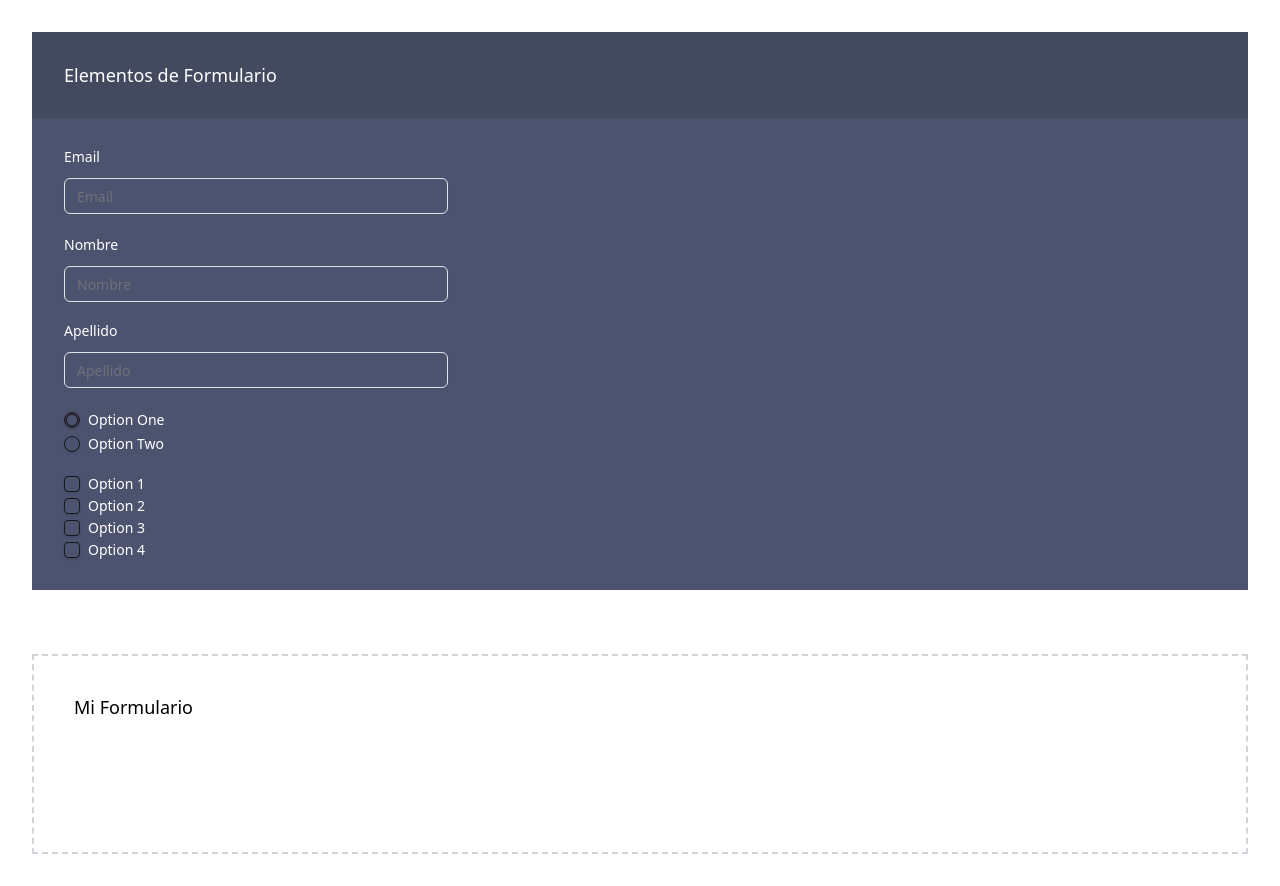
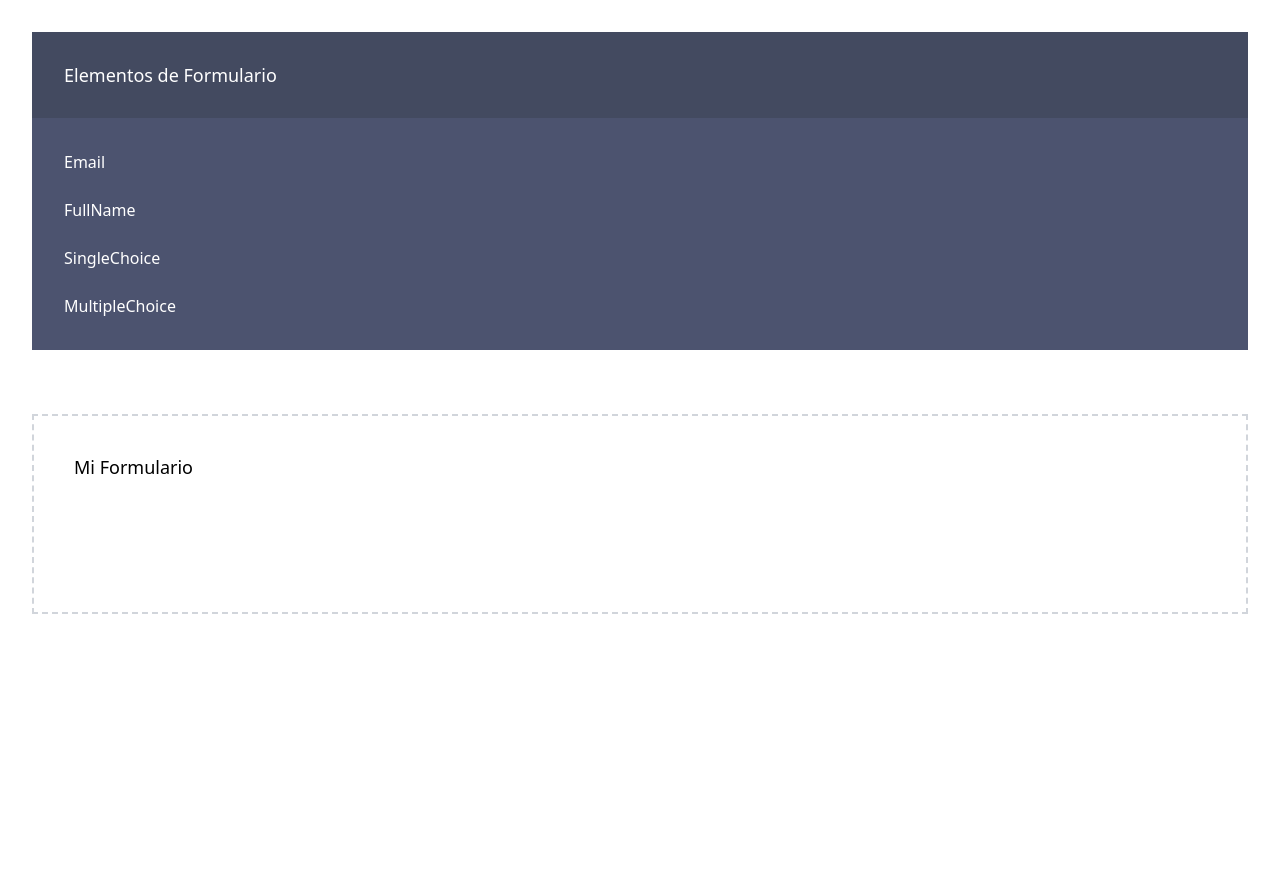
Before and after one commit to javub25/formup-live-app, a React (Vite) app: page / in a window 1280 px wide. After the commit the page ends 800 px from the top, so only its background shows below. Built offline with nearby package versions, Linux system fonts and the light colour scheme.

Commit message:
feat(droppable): add draggable hover area handling

```diff
--- a/src/components/FieldLibrary/FieldLibrary.tsx
+++ b/src/components/FieldLibrary/FieldLibrary.tsx
@@ -1,23 +1,14 @@
-import { MultipleChoice } from "@/components/Fields/MultipleChoice.tsx"
-import { FullName } from "@/components/Fields/FullName.tsx"
-import { SingleChoice } from "@/components/Fields/SingleChoice.tsx"
-import { Email } from "@/components/Fields/Email.tsx"
-import { useCreateDraggable } from "@/hooks/CreateDraggable/useCreateDraggable"
+import { Draggable } from "@/components/Draggable/Draggable";
 
 export const FieldLibrary = () =>
 {
-    const {setNodeRef} = useCreateDraggable({DraggableID: "draggable-parent"});
-
     return (
         <div className="p-8 text-white">
             <header className="form-elements-header">
                 <h1 className="form-elements-title">Elementos de Formulario</h1>
             </header>
-            <section className="form-elements-list space-y-6" ref={setNodeRef} >
-                <Email />
-                <FullName />
-                <SingleChoice />
-                <MultipleChoice />
+            <section className="form-elements-list space-y-6">
+                <Draggable />
             </section>
         </div>
     )
--- /dev/null
+++ b/src/hooks/OverDroppable/useOverDroppable.tsx
@@ -0,0 +1,6 @@
+import {useState} from "react";
+export const useOverDroppable = () =>
+{
+    const [IsOverDroppable, setIsOverDroppable] = useState<boolean>(false)
+    return {IsOverDroppable, setIsOverDroppable}
+}
--- /dev/null
+++ b/src/types/Droppable/DroppableType.tsx
@@ -0,0 +1,3 @@
+export type DroppableType = {
+    IsOver: boolean
+}
```
Also changed, not shown: src/types/Draggable/DraggableTypes.tsx (line endings or trailing spaces).
